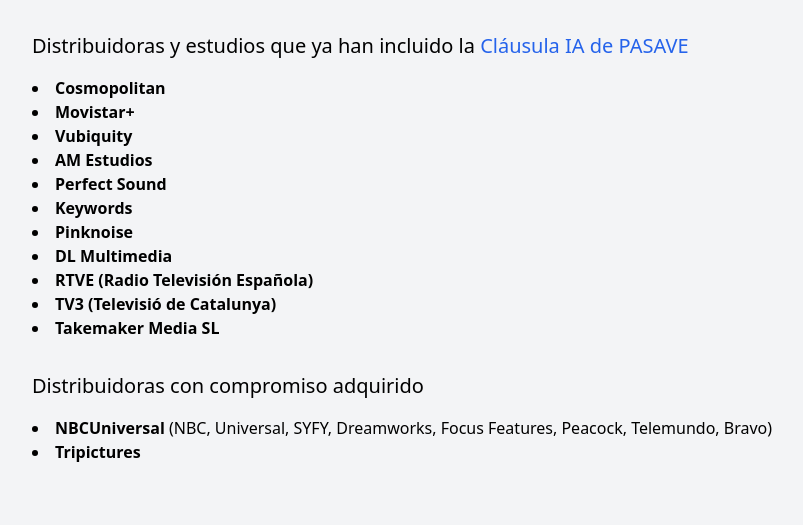
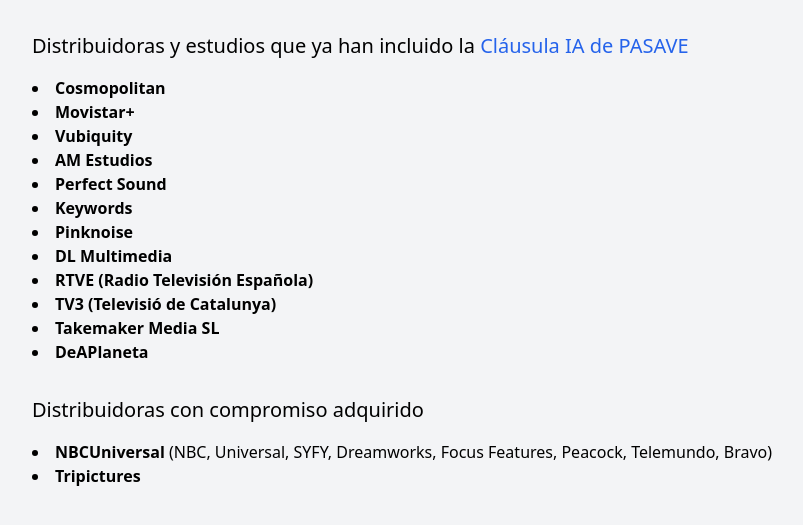
Before and after one commit to mutsuda/pasave.github.io, a Jekyll site: the page built from oklist.md, in a window 1280 px wide. Shown: the top 525 px of the page, without its empty margins (160-963 px from the left). Built offline with Jekyll 4.4.1, drawn with Linux system fonts in a browser that asks for light colours.

Commit message:
Update oklist.md

```diff
--- a/oklist.md
+++ b/oklist.md
@@ -17,6 +17,7 @@
 	<li class="font-bold">RTVE (Radio Televisión Española)</li>
 	<li class="font-bold">TV3 (Televisió de Catalunya)</li>
 	<li class="font-bold">Takemaker Media SL</li>
+	<li class="font-bold">DeAPlaneta</li>
 </ul>
 
 
```
